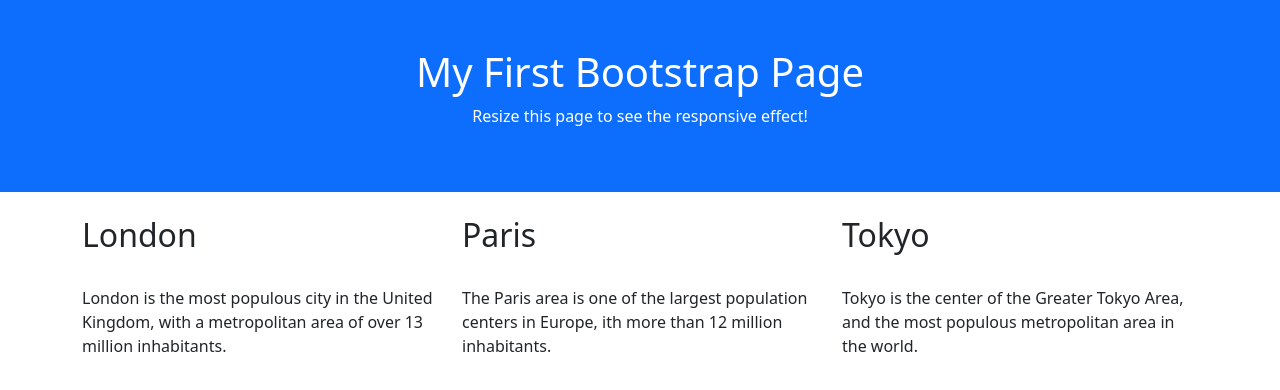
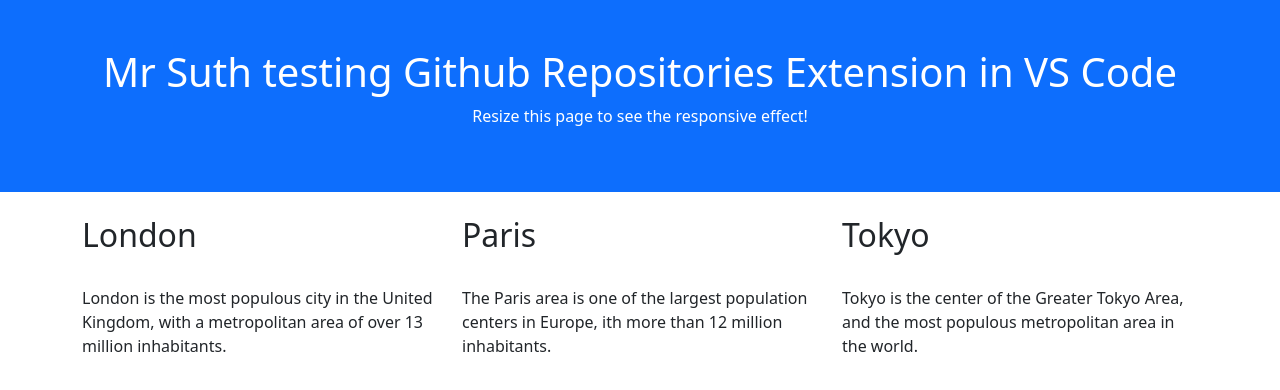
Before and after one commit to guysutherland/github-website, a plain HTML site: page index.html in a window 1280 px wide. Drawn offline with nearby package versions, Linux system fonts and the light colour scheme.

Commit message:
test github repositories extension

```diff
--- a/index.html
+++ b/index.html
@@ -10,7 +10,7 @@
 <body>
 
 <div class="bg-primary text-white p-5 text-center">
-  <h1>My First Bootstrap Page</h1>
+  <h1>Mr Suth testing Github Repositories Extension in VS Code</h1>
   <p>Resize this page to see the responsive effect!</p>
 </div>
 
```
